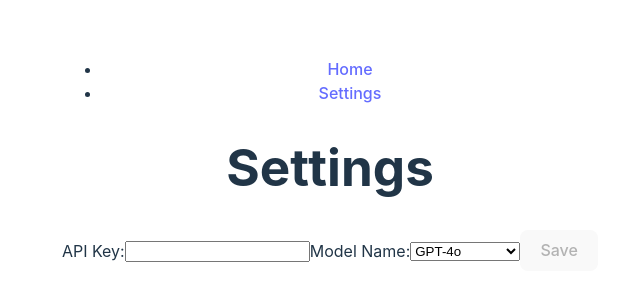
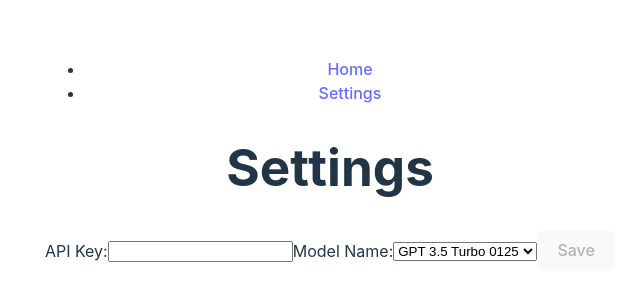
Before and after one commit to MrCordeiro/barra-ai, a React (Vite) app: page /settings in a window 1280 px wide. Shown: the part 244-544 px from the top of the page, without its empty margins (310-950 px from the left). Built offline with nearby package versions, Linux system fonts and the light colour scheme.

Commit message:
📦 NEW: Bring your own API key

```diff
--- a/src/popup/components/Settings.tsx
+++ b/src/popup/components/Settings.tsx
@@ -7,9 +7,20 @@ interface Props {
   storage: Storage;
 }
 
+const LLMModel = Object.freeze({
+  GPT_4O: { name: 'GPT-4o', value: 'gpt-4o' },
+  GPT_4_TURBO: { name: 'GPT-4 Turbo', value: 'gpt-4-turbo' },
+  GPT_4: { name: 'GPT-4', value: 'gpt-4' },
+  GPT_3_5_TURBO: { name: 'GPT 3.5 Turbo', value: 'gpt-3.5-turbo' },
+  GPT_3_5_TURBO_0125: {
+    name: 'GPT 3.5 Turbo 0125',
+    value: 'gpt-3.5-turbo-0125',
+  },
+});
+
 const Settings = ({ storage }: Props) => {
   const [apiKey, setApiKey] = useState('');
-  const [modelName, setModelName] = useState('gpt-3.5-turbo-0125');
+  const [modelName, setModelName] = useState(LLMModel.GPT_3_5_TURBO_0125.value);
   const [isFormDirty, setIsFormDirty] = useState(false);
   const navigate = useNavigate();
 
@@ -72,10 +83,11 @@ const Settings = ({ storage }: Props) => {
           onChange={handleChangeModelName}
           required
         >
-          <option value="gpt-4o">GPT-4o</option>
-          <option value="gpt-4-turbo">GPT-4 Turbo</option>
-          <option value="gpt-4">GPT-4</option>
-          <option value="gpt-3.5-turbo">GPT 3.5 Turbo</option>
+          {Object.values(LLMModel).map(model => (
+            <option key={model.value} value={model.value}>
+              {model.name}
+            </option>
+          ))}
         </select>
         <button type="submit" disabled={!isFormDirty}>
           Save
@@ -86,4 +98,3 @@ const Settings = ({ storage }: Props) => {
 };
 
 export default Settings;
-export type { Storage };
--- a/src/storages.ts
+++ b/src/storages.ts
@@ -17,6 +17,7 @@ export interface Storage {
   set: (items: Record<string, string>) => Promise<void>;
 }
 
+/* istanbul ignore next */
 export const chromeStorage = {
   get: (keys: string | string[] | null = null) =>
     chrome.storage.local.get(keys),
```
Also changed, not shown: src/content/openai.ts (+12 -2 lines), 2 other files (tests, documents, lock files or other folders).
